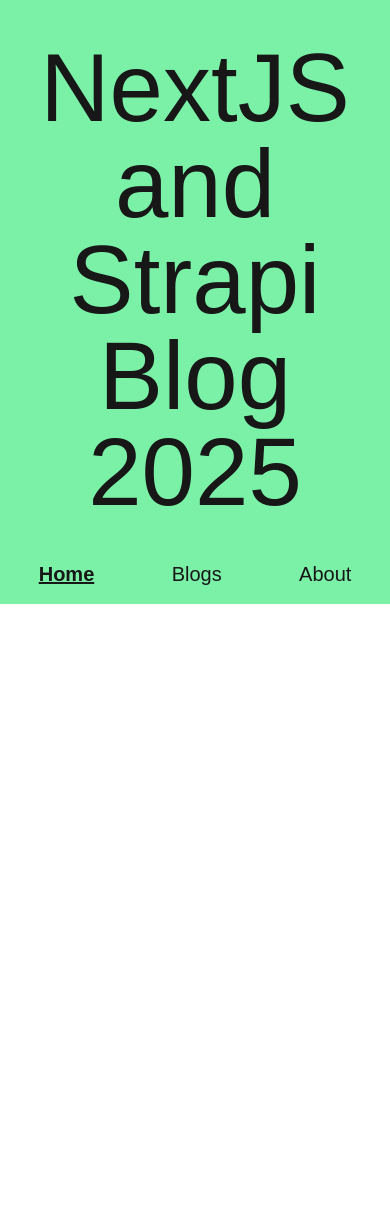
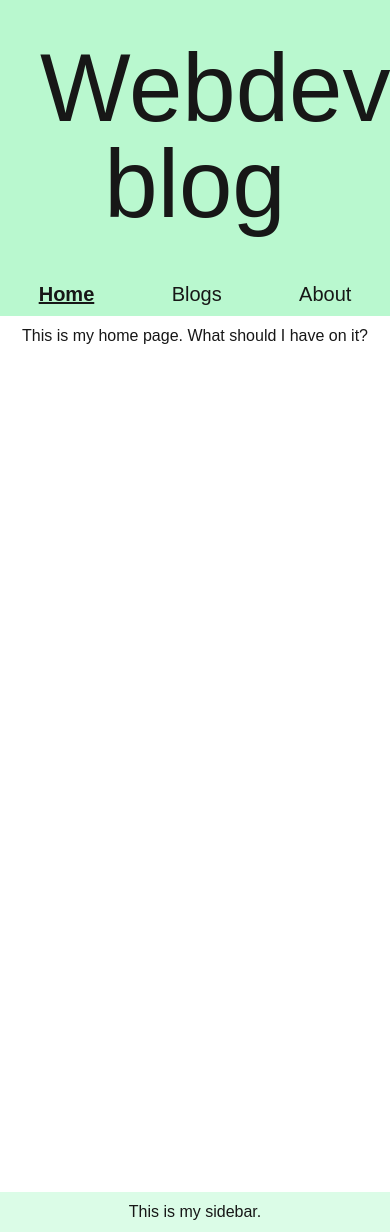
Before and after one commit to AlphaPentagon/blog-2025, a Next.js app in the folder blog-2025/: page / in a window 390 px wide. Before the commit the page ends 844 px from the top, so only its background shows below. Built offline with nearby package versions, Linux system fonts and the light colour scheme.

Commit message:
Add sidebar.

```diff
--- a/blog-2025/app/about/page.tsx
+++ b/blog-2025/app/about/page.tsx
@@ -1,3 +1,5 @@
 export default function AboutPage() {
-  return;
+  return (
+    <p>This is my about page. What should I have on it?</p>
+  );
 }
--- a/blog-2025/app/blogs/[slug]/page.tsx
+++ b/blog-2025/app/blogs/[slug]/page.tsx
@@ -1,3 +1,5 @@
 export default function BlogpostPage() {
-  return;
+  return (
+    <p>This is my blog page. What should I have on it?</p>
+  );
 }
--- a/blog-2025/app/blogs/page.tsx
+++ b/blog-2025/app/blogs/page.tsx
@@ -1,3 +1,5 @@
 export default function BlogsPage() {
-  return;
+  return (
+    <p>This is my blogs page. What should I have on it?</p>
+  );
 }
--- a/blog-2025/app/layout.tsx
+++ b/blog-2025/app/layout.tsx
@@ -3,6 +3,7 @@
 import "./globals.css";
 import Header from "@/components/Header";
 import Navigation from "@/components/Navigation";
+import Sidebar from "@/components/Sidebar";
 
 const geistSans = Geist({
   variable: "--font-geist-sans",
@@ -31,7 +32,10 @@
       >
         <Header />
         <Navigation />
-        <main>{children}</main>
+        <div className="grid grid-cols-1 sm:grid-cols-[1fr_300px] gap-8">
+          <main className="min-h-screen mx-auto py-2">{children}</main>
+          <Sidebar />
+        </div>
       </body>
     </html>
   );
--- a/blog-2025/app/page.tsx
+++ b/blog-2025/app/page.tsx
@@ -1,3 +1,5 @@
 export default function HomePage() {
-  return;
+  return (
+    <p>This is my home page. What should I have on it?</p>
+  );
 }
--- a/blog-2025/components/Header.tsx
+++ b/blog-2025/components/Header.tsx
@@ -11,7 +11,7 @@
 
     switch (path) {
       case '/':
-        return 'NextJS and Strapi Blog 2025';
+        return 'Webdev blog';
       case '/about':
         return 'About';
       case '/blogs':
@@ -24,7 +24,7 @@
   const title = getPageTitle(pathname);
 
   return (
-    <header className="bg-green-300">
+    <header className="bg-green-200">
       <h1 className="text-8xl text-center p-10">{title}</h1>
     </header>
   )
--- a/blog-2025/components/Navigation.tsx
+++ b/blog-2025/components/Navigation.tsx
@@ -9,8 +9,8 @@
   // Set active page.
 
   return (
-    <nav className="bg-green-300 flex justify-center">
-      <div className="flex justify-around w-lg pb-4">
+    <nav className="bg-green-200 flex justify-center">
+      <div className="flex justify-around w-md py-2">
         <NavLink href="/" pathname={pathname} label="Home" />
         <NavLink href="/blogs" pathname={pathname} label="Blogs" />
         <NavLink href="/about" pathname={pathname} label="About" />
--- /dev/null
+++ b/blog-2025/components/Sidebar.tsx
@@ -0,0 +1,7 @@
+export default function Sidebar() {
+  return (
+    <aside className="sticky top-0 self-start h-fit bg-green-100 flex justify-center py-2">
+      <p className="">This is my sidebar.</p>
+    </aside>
+  );
+}
```
